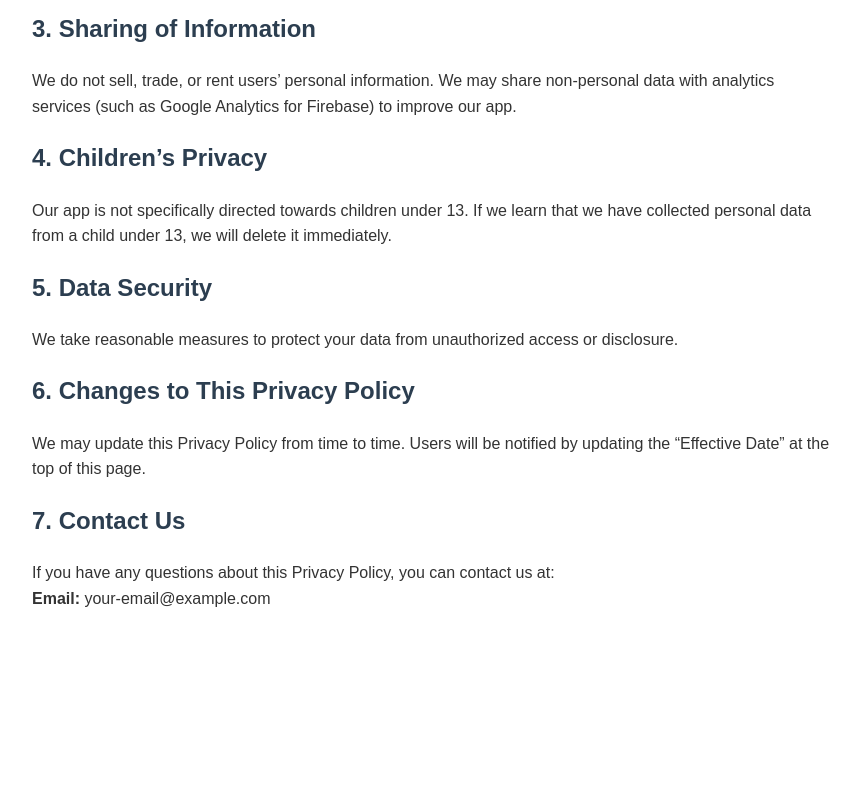
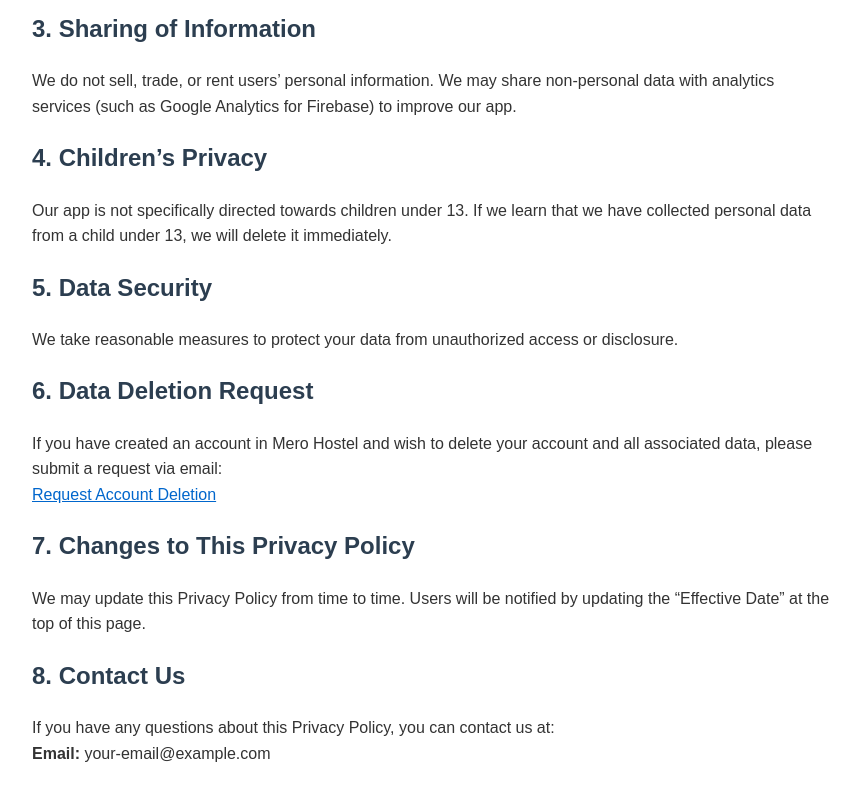
Before and after one commit to saksham477/MeroHostelPrivacyPolicy, a plain HTML site: page index.html in a window 1280 px wide. Shown: the part 567-1367 px from the top of the page, without its empty margins (208-1068 px from the left). Before the commit the page ends 1218 px from the top, so only its background shows below. Drawn offline with Linux system fonts and the light colour scheme.

Commit message:
Add delete function

```diff
--- a/index.html
+++ b/index.html
@@ -14,6 +14,9 @@
     }
     h1, h2 {
       color: #2c3e50;
+    }
+    a {
+      color: #0066cc;
     }
   </style>
 </head>
@@ -45,10 +48,14 @@
   <h2>5. Data Security</h2>
   <p>We take reasonable measures to protect your data from unauthorized access or disclosure.</p>
 
-  <h2>6. Changes to This Privacy Policy</h2>
+  <h2>6. Data Deletion Request</h2>
+  <p>If you have created an account in Mero Hostel and wish to delete your account and all associated data, please submit a request via email:
+  <br><a href="mailto:your-email@example.com?subject=Account%20Deletion%20Request">Request Account Deletion</a></p>
+
+  <h2>7. Changes to This Privacy Policy</h2>
   <p>We may update this Privacy Policy from time to time. Users will be notified by updating the “Effective Date” at the top of this page.</p>
 
-  <h2>7. Contact Us</h2>
+  <h2>8. Contact Us</h2>
   <p>If you have any questions about this Privacy Policy, you can contact us at:
   <br><strong>Email:</strong> your-email@example.com</p>
 </body>
```
